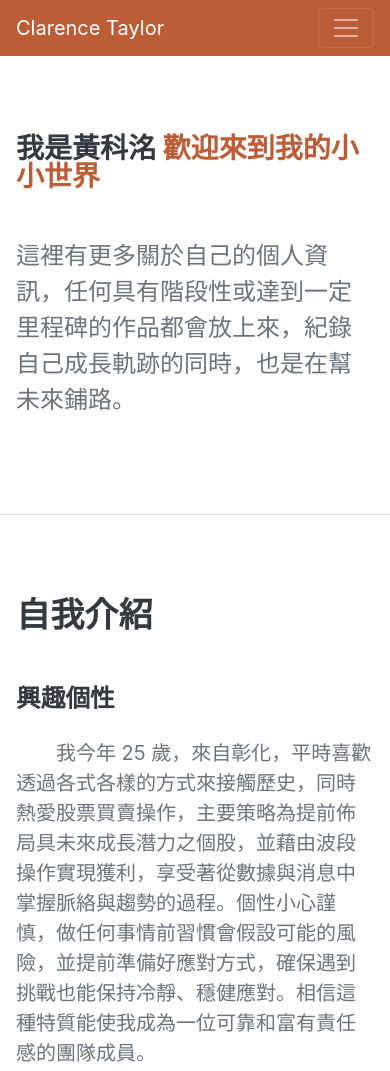
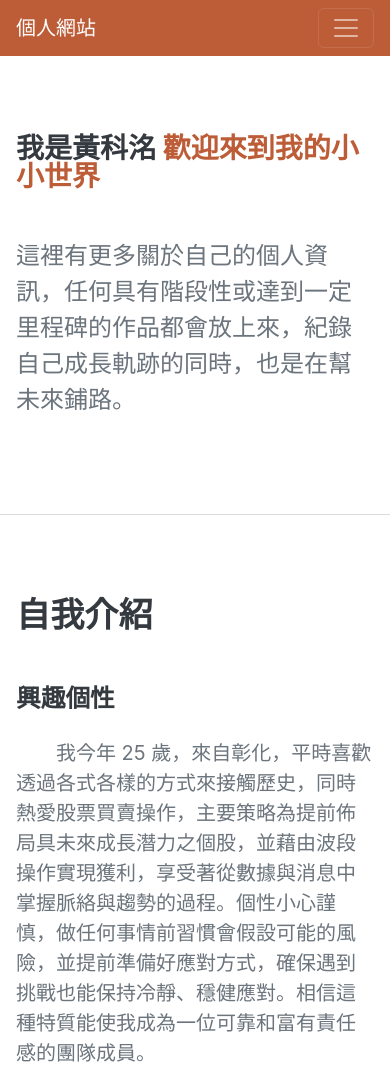
Before and after one commit to twister0986/my_personal_space, a plain HTML site: page index.html in a window 390 px wide. Shown: the top 1071 px of the page. Drawn offline with nearby package versions, Linux system fonts and the light colour scheme; a web font is replaced by a local one.

Commit message:
Update index.html
去除在手機裝置瀏覽時會出現的"Clarence Taylor"字樣

```diff
--- a/index.html
+++ b/index.html
@@ -20,7 +20,7 @@
         <!-- Navigation-->
         <nav class="navbar navbar-expand-lg navbar-dark bg-primary fixed-top" id="sideNav">
             <a class="navbar-brand js-scroll-trigger" href="#page-top">
-                <span class="d-block d-lg-none">Clarence Taylor</span>
+                <span class="d-block d-lg-none">個人網站</span>
                 <span class="d-none d-lg-block"><img class="img-fluid img-profile rounded-circle mx-auto mb-2" src="assets/img/profile.jpg" alt="..." /></span>
             </a>
             <button class="navbar-toggler" type="button" data-bs-toggle="collapse" data-bs-target="#navbarResponsive" aria-controls="navbarResponsive" aria-expanded="false" aria-label="Toggle navigation"><span class="navbar-toggler-icon"></span></button>
```
